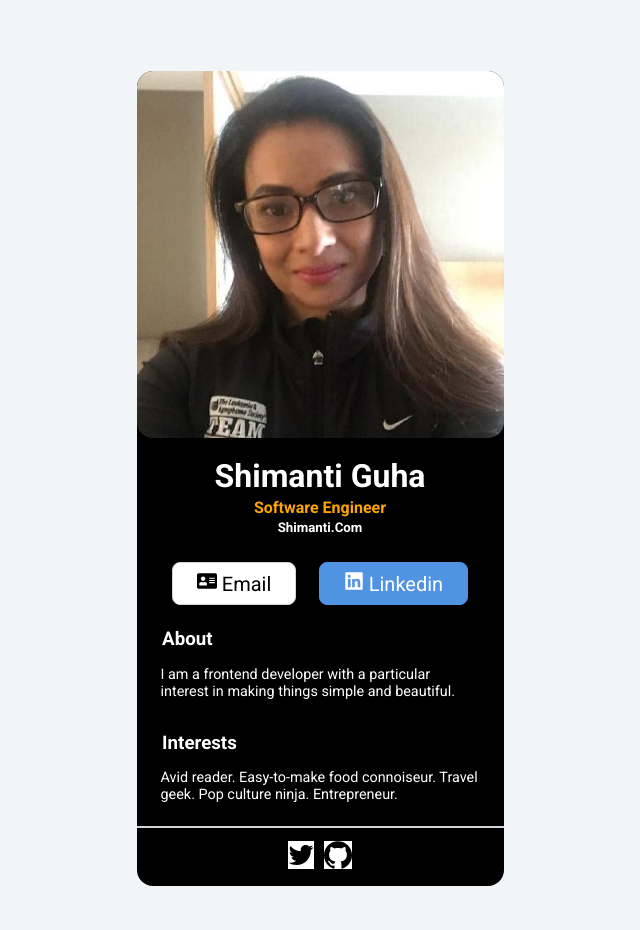
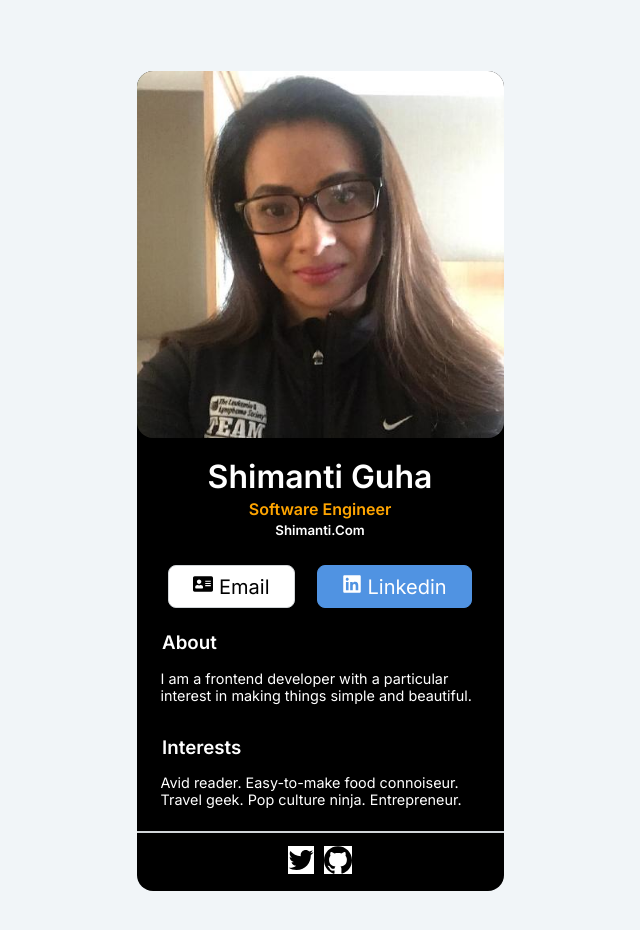
Before and after one commit to Shimanti/digicard, a React (Create React App) app: page / in a window 1280 px wide. Shown: the top 930 px of the page, without its empty margins (320-960 px from the left). Built offline with nearby package versions, Linux system fonts and the light colour scheme.

Commit message:
changed font

```diff
--- a/src/index.css
+++ b/src/index.css
@@ -1,17 +1,18 @@
+
+@import url('https://fonts.googleapis.com/css2?family=Inter:wght@200;300;400;600&display=swap');
+
 * {
   box-sizing: border-box;
 }
 
 body {
   background-color: #f1f5f8;
-  /* margin: 0; */
-  font-family: "Roboto", sans-serif;
+  font-family: "Inter", sans-serif;
   text-transform: capitalize;
   font-size: 16px;
 }
 
 main {
-  /* height: 100vh; */
   display: flex;
   justify-content: center;
   align-items: center;
@@ -67,7 +68,7 @@
 }
 
 button {
-  font-family: "Roboto", sans-serif;
+  font-family: "Inter", sans-serif;
   text-transform: capitalize;
   font-size: 1.25rem;
   margin: 0 .7rem;
```
